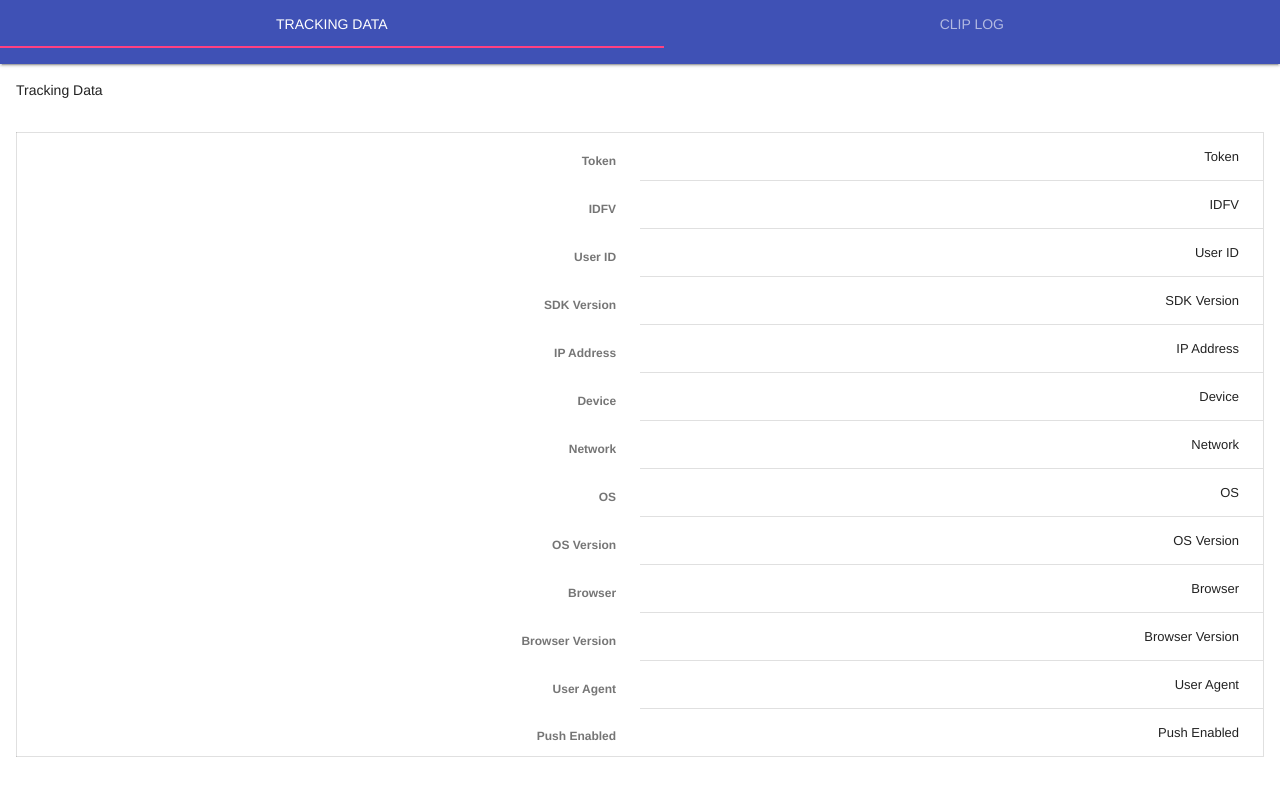
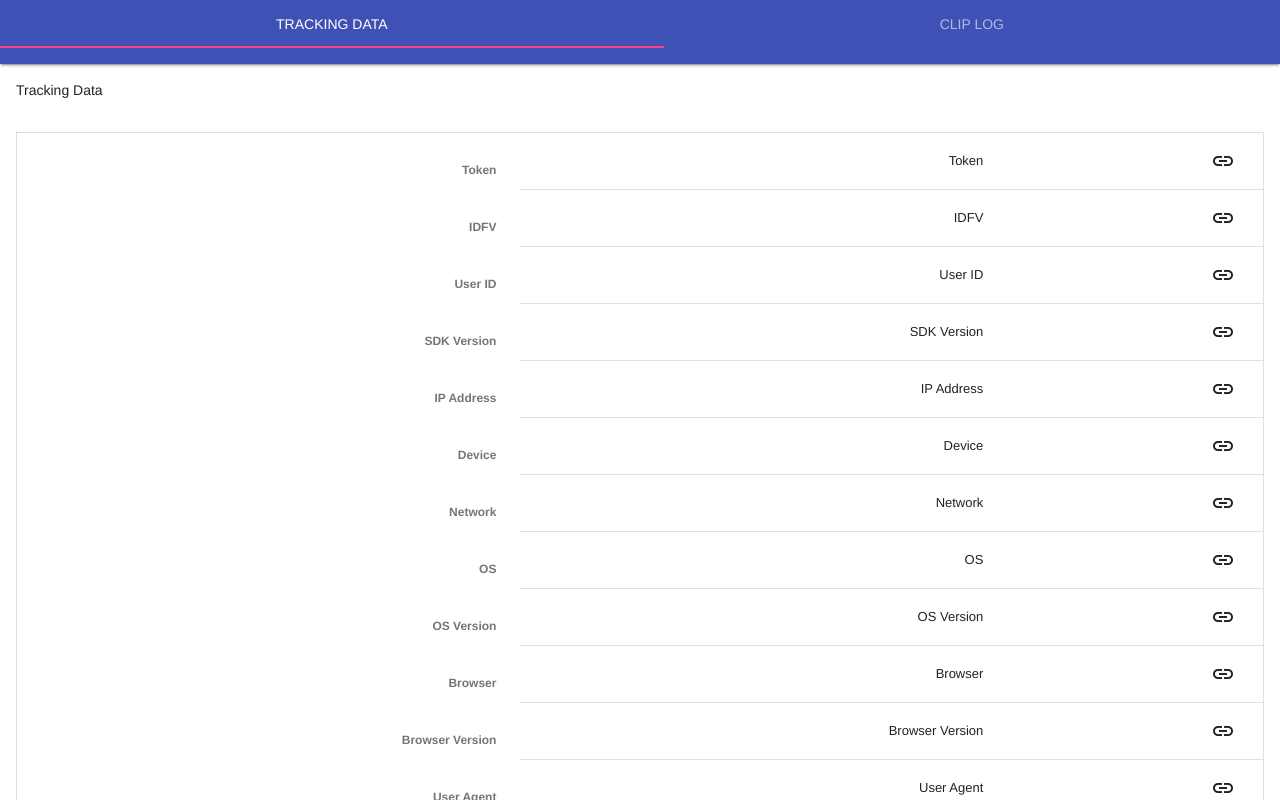
Before and after one commit to edwardkenfox/repro-web-sdk-inspector, a browser extension: page src/views/detected.html in a window 1280 px wide. Drawn offline with nearby package versions, Linux system fonts and the light colour scheme.

Commit message:
Add functionality to copy table value

```diff
--- a/src/views/detected.html
+++ b/src/views/detected.html
@@ -26,54 +26,119 @@
                   <tr>
                     <th>Token</th>
                     <td id="token">Token</td>
+                    <td>
+                      <button class="mdl-button mdl-js-button mdl-button--icon mdl-js-ripple-effect copy" value="token" title="Copy value">
+                        <i class="material-icons md-dark">link</i>
+                      </button>
+                    </td>
                   </tr>
                   <tr>
                     <th>IDFV</th>
                     <td id="idfv">IDFV</td>
+                    <td>
+                      <button class="mdl-button mdl-js-button mdl-button--icon mdl-js-ripple-effect copy" value="idfv" title="Copy value">
+                        <i class="material-icons md-dark">link</i>
+                      </button>
+                    </td>
                   </tr>
                   <tr>
                     <th>User ID</th>
                     <td id="user_annotation">User ID</td>
+                    <td>
+                      <button class="mdl-button mdl-js-button mdl-button--icon mdl-js-ripple-effect copy" value="user_annotation" title="Copy value">
+                        <i class="material-icons md-dark">link</i>
+                      </button>
+                    </td>
                   </tr>
                   <tr>
                     <th>SDK Version</th>
                     <td id="sdk_version">SDK Version</td>
+                    <td>
+                      <button class="mdl-button mdl-js-button mdl-button--icon mdl-js-ripple-effect copy" value="sdk_version" title="Copy value">
+                        <i class="material-icons md-dark">link</i>
+                      </button>
+                    </td>
                   </tr>
                   <tr>
                     <th>IP Address</th>
                     <td id="ip_address">IP Address</td>
+                    <td>
+                      <button class="mdl-button mdl-js-button mdl-button--icon mdl-js-ripple-effect copy" value="ip_address" title="Copy value">
+                        <i class="material-icons md-dark">link</i>
+                      </button>
+                    </td>
                   </tr>
                   <tr>
                     <th>Device</th>
                     <td id="device">Device</td>
+                    <td>
+                      <button class="mdl-button mdl-js-button mdl-button--icon mdl-js-ripple-effect copy" value="device" title="Copy value">
+                        <i class="material-icons md-dark">link</i>
+                      </button>
+                    </td>
                   </tr>
                   <tr>
                     <th>Network</th>
                     <td id="network">Network</td>
+                    <td>
+                      <button class="mdl-button mdl-js-button mdl-button--icon mdl-js-ripple-effect copy" value="network" title="Copy value">
+                        <i class="material-icons md-dark">link</i>
+                      </button>
+                    </td>
                   </tr>
                   <tr>
                     <th>OS</th>
                     <td id="os">OS</td>
+                    <td>
+                      <button class="mdl-button mdl-js-button mdl-button--icon mdl-js-ripple-effect copy" value="os" title="Copy value">
+                        <i class="material-icons md-dark">link</i>
+                      </button>
+                    </td>
                   </tr>
                   <tr>
                     <th>OS Version</th>
                     <td id="os_version">OS Version</td>
+                    <td>
+                      <button class="mdl-button mdl-js-button mdl-button--icon mdl-js-ripple-effect copy" value="os_version" title="Copy value">
+                        <i class="material-icons md-dark">link</i>
+                      </button>
+                    </td>
                   </tr>
                   <tr>
                     <th>Browser</th>
                     <td id="browser">Browser</td>
+                    <td>
+                      <button class="mdl-button mdl-js-button mdl-button--icon mdl-js-ripple-effect copy" value="browser" title="Copy value">
+                        <i class="material-icons md-dark">link</i>
+                      </button>
+                    </td>
                   </tr>
                   <tr>
                     <th>Browser Version</th>
                     <td id="browser_version">Browser Version</td>
+                    <td>
+                      <button class="mdl-button mdl-js-button mdl-button--icon mdl-js-ripple-effect copy" value="browser_version" title="Copy value">
+                        <i class="material-icons md-dark">link</i>
+                      </button>
+                    </td>
                   </tr>
                   <tr>
                     <th>User Agent</th>
                     <td id="user_agent">User Agent</td>
+                    <td>
+                      <button class="mdl-button mdl-js-button mdl-button--icon mdl-js-ripple-effect copy" value="user_agent" title="Copy value">
+                        <i class="material-icons md-dark">link</i>
+                      </button>
+                    </td>
                   </tr>
                   <tr>
                     <th>Push Enabled</th>
                     <td id="push_enabled">Push Enabled</td>
+                    <td>
+                      <button class="mdl-button mdl-js-button mdl-button--icon mdl-js-ripple-effect copy" value="push_enabled" title="Copy value">
+                        <i class="material-icons md-dark">link</i>
+                      </button>
+                    </td>
                   </tr>
                 </tbody>
               </table>
--- a/src/views/popup.css
+++ b/src/views/popup.css
@@ -1,8 +1,10 @@
 body {
-  width: 480px;
+  width: 600px;
   height: 480px;
 }
-
+.mdl-data-table th {
+  max-width: 21vw;
+}
 .mdl-data-table td {
   max-width: 50vw;
   overflow: scroll;
--- a/src/views/popup.js
+++ b/src/views/popup.js
@@ -108,3 +108,21 @@ document.getElementById('delete').addEventListener('click', () => {
   removeStorage()
   window.close()
 })
+
+const els = document.getElementsByClassName('copy')
+for (let i = 0; i < els.length; i++) {
+  let text = ''
+  els[i].addEventListener('click', ev => {
+    const targetId = ev.currentTarget.getAttribute('value')
+    text = document.getElementById(targetId).innerText
+    chrome.tabs.query({
+      active: true,
+      currentWindow: true
+    }, tabs => {
+      chrome.runtime.sendMessage({
+        text: text,
+        copyToClipBoad: true,
+      });
+    });
+  })
+}
```
Also changed, not shown: src/background.js (+15 -0 lines).
